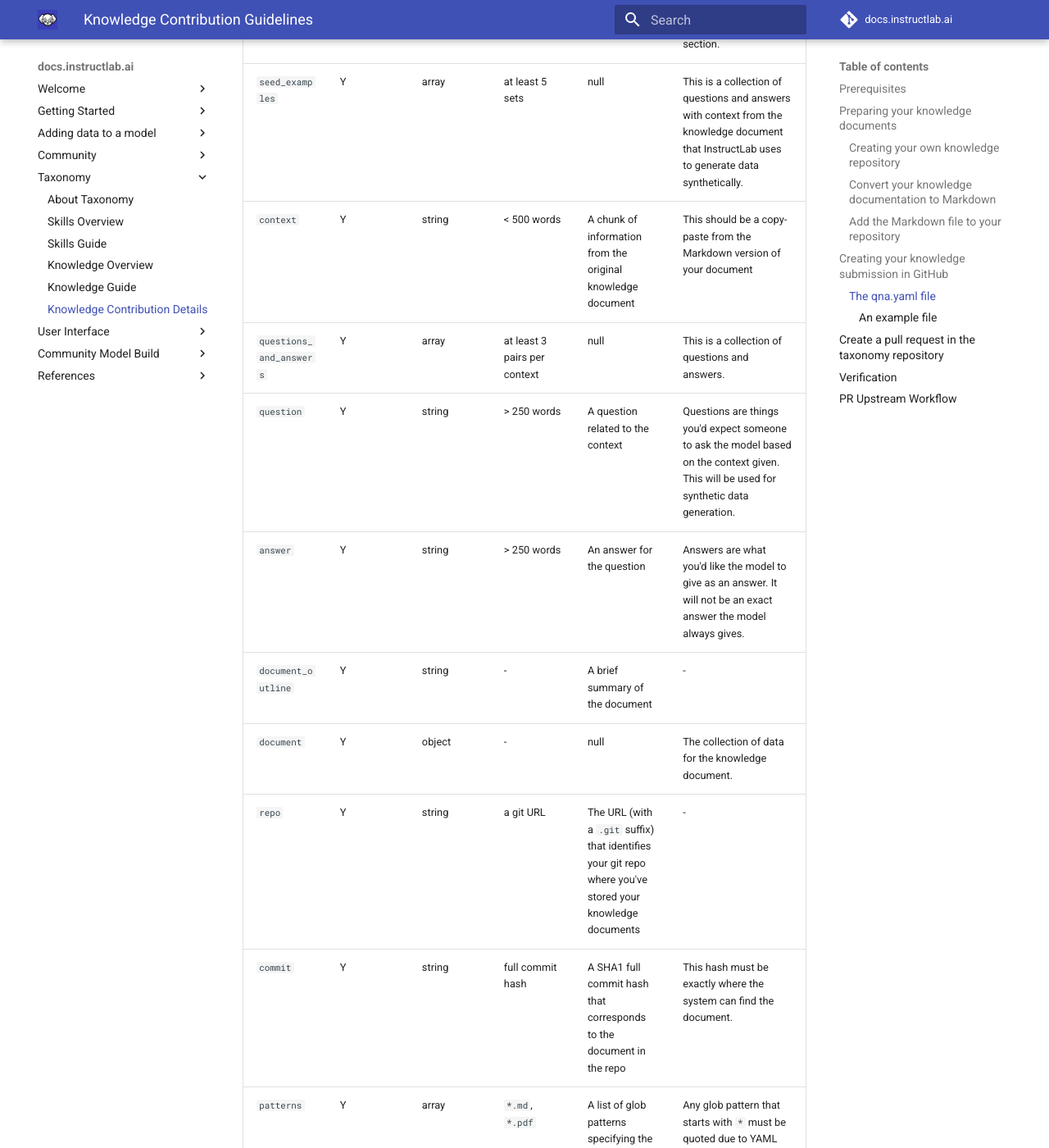
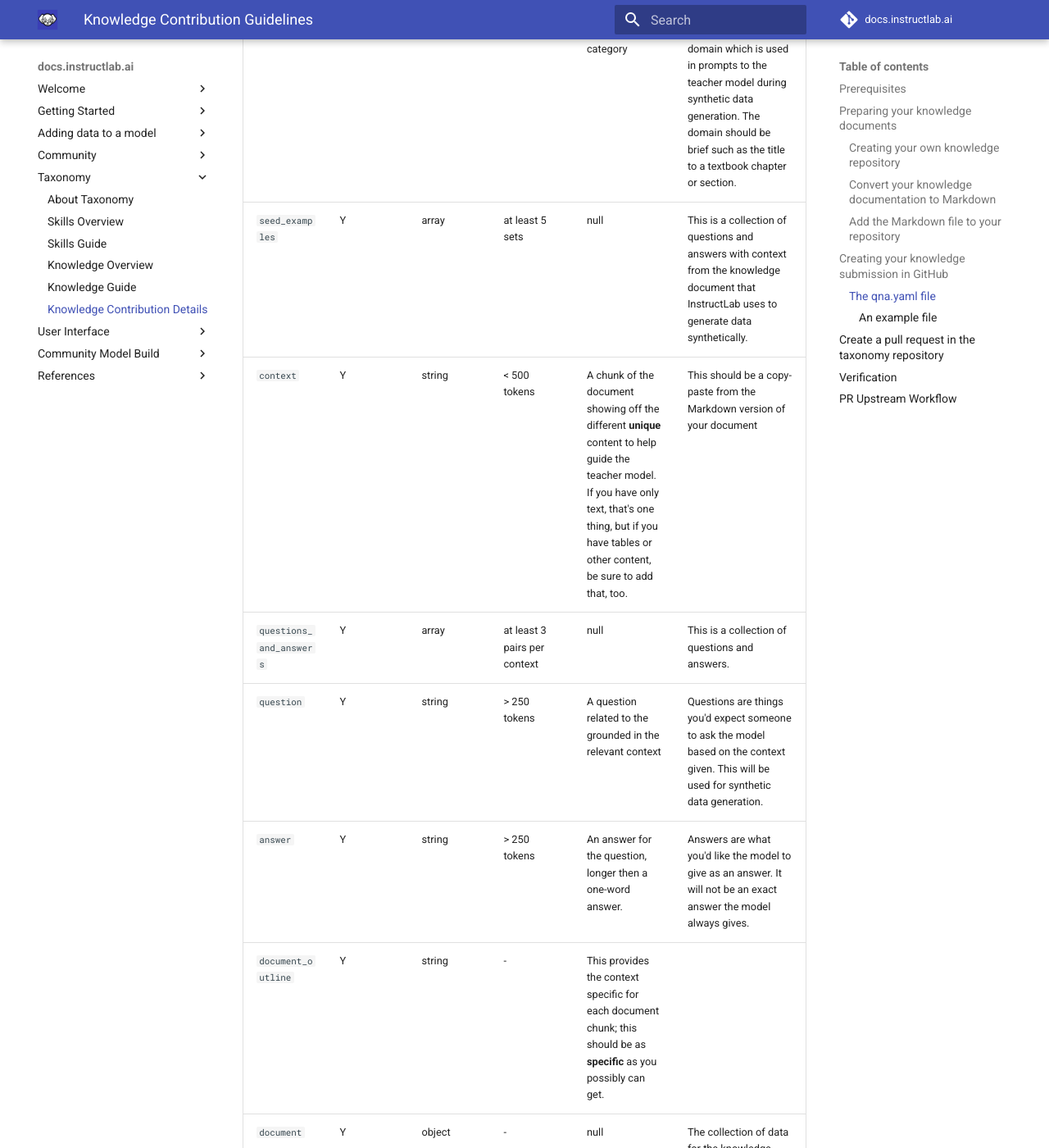
Before and after one commit to instructlab/docs.instructlab.ai, an MkDocs documentation site: the page built from docs/taxonomy/knowledge/contribution_details.md, in a window 1280 px wide and 1400 px high, scrolled down 2513 px. Shown: the whole window at 82% size. Built offline with MkDocs 1.6.1 and Material for MkDocs 9.7.7, drawn with Linux system fonts in a browser that asks for light colours; comment, search, counter and statistics services are not loaded; some of the changed text lies outside the part shown.

Commit message:
Updated Contribution updates (#43)
* WIP: updated Contribution updates

First pass at adding more clarification for the taxonomy qna.yamls

Signed-off-by: JJ Asghar <awesome@ibm.com>

* Update docs/taxonomy/knowledge/contribution_details.md

Co-authored-by: Laura Santamaria <nimbinatus@users.noreply.github.com>
Signed-off-by: JJ Asghar <awesome@ibm.com>

* Update docs/taxonomy/knowledge/contribution_details.md

Co-authored-by: Laura Santamaria <nimbinatus@users.noreply.github.com>
Signed-off-by: JJ Asghar <awesome@ibm.com>

* Update docs/taxonomy/knowledge/contribution_details.md

Co-authored-by: Laura Santamaria <nimbinatus@users.noreply.github.com>
Signed-off-by: JJ Asghar <awesome@ibm.com>

* Update docs/taxonomy/knowledge/contribution_details.md

Co-authored-by: Laura Santamaria <nimbinatus@users.noreply.github.com>
Signed-off-by: JJ Asghar <awesome@ibm.com>

* Update docs/taxonomy/knowledge/contribution_details.md

Co-authored-by: Laura Santamaria <nimbinatus@users.noreply.github.com>
Signed-off-by: JJ Asghar <awesome@ibm.com>

---------

Signed-off-by: JJ Asghar <awesome@ibm.com>
Co-authored-by: Laura Santamaria <nimbinatus@users.noreply.github.com>

```diff
--- a/docs/taxonomy/knowledge/contribution_details.md
+++ b/docs/taxonomy/knowledge/contribution_details.md
@@ -67,24 +67,28 @@ For knowledge submissions, we need a `qna.yaml` file and an `attribution.txt` fi
 
 For the current version of the taxonomy, version 3, here are the available fields:
 
+!!! note
+    Tokens in the case of context, questions, and answers can fit to "words," but it's specifically tokens, and not words, that are the limitations.
+
 Key | Type | Required | Constraints | Value | Notes
 --|--|--|--|--|--
 `version` | Y | integer | - | `3` | The taxonomy schema version used in the `qna.yaml` file. Defined in [instructlab/schema](https://github.com/instructlab/schema)
 `created_by` | Y | string | - | Your GitHub username | -
 `domain` | Y | string | - | Knowledge sub-category | The knowledge domain which is used in prompts to the teacher model during synthetic data generation. The domain should be brief such as the title to a textbook chapter or section.
 `seed_examples` | Y | array | at least 5 sets | null | This is a collection of questions and answers with context from the knowledge document that InstructLab uses to generate data synthetically.
-`context` | Y | string | < 500 words | A chunk of information from the original knowledge document | This should be a copy-paste from the Markdown version of your document
+`context` | Y | string | < 500 tokens | A chunk of the document showing off the different **unique** content to help guide the teacher model. If you have only text, that's one thing, but if you have tables or other content, be sure to add that, too. | This should be a copy-paste from the Markdown version of your document
 `questions_and_answers` | Y | array | at least 3 pairs per context | null | This is a collection of questions and answers.
-`question` | Y | string | > 250 words | A question related to the context | Questions are things you'd expect someone to ask the model based on the context given. This will be used for synthetic data generation.
-`answer` | Y | string | > 250 words | An answer for the question | Answers are what you'd like the model to give as an answer. It will not be an exact answer the model always gives.
-`document_outline` | Y | string | - | A brief summary of the document | -
+`question` | Y | string | > 250 tokens | A question related to the grounded in the relevant context | Questions are things you'd expect someone to ask the model based on the context given. This will be used for synthetic data generation.
+`answer` | Y | string | > 250 tokens | An answer for the question, longer then a one-word answer. | Answers are what you'd like the model to give as an answer. It will not be an exact answer the model always gives.
+`document_outline` | Y | string | - | This provides the context specific for each document chunk; this should be as **specific** as you possibly can get.
 `document` | Y | object | - | null | The collection of data for the knowledge document.
 `repo` | Y | string | a git URL | The URL (with a `.git` suffix) that identifies your git repo where you've stored your knowledge documents | -
 `commit` | Y | string | full commit hash | A SHA1 full commit hash that corresponds to the document in the repo | This hash must be exactly where the system can find the document.
 `patterns` | Y | array | `*.md`, `*.pdf` | A list of glob patterns specifying the files in the repo. | Any glob pattern that starts with `*` must be quoted due to YAML rules. Currently, the system accepts `.md` and `.pdf` files.
 
 !!! important
-    There must be at least 5 sets of questions and answers with context in every `qna.yaml` file.
+    There must be at least 5 sets of 3 questions and 3 answers with context in every `qna.yaml` file. Also the "context blocks" should be as diverse and unique as possible. The goal is to get as much different
+    information in so as the teacher LLM reads through the document it gets "inspired" by the different content.
 
 #### An example file
 
```
